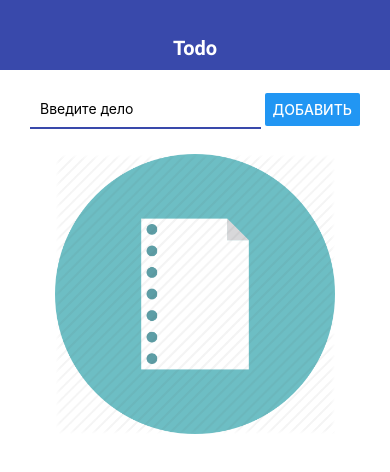
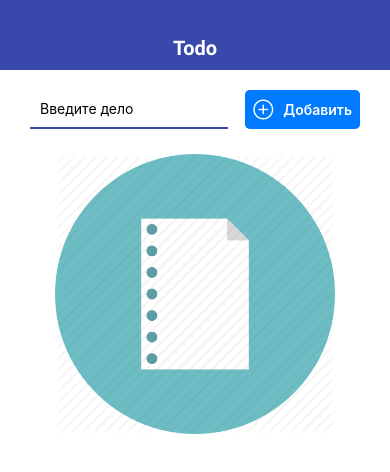
Before and after one commit to DmitriyVrnn/react-native_todo, a React Native app in the folder app/: screen / in a window 390 px wide. Shown: the top 472 px of the page. Built offline with nearby package versions, Linux system fonts and the light colour scheme.

Commit message:
AntDesign button

```diff
--- a/app/package.json
+++ b/app/package.json
@@ -8,6 +8,8 @@
     "eject": "expo eject"
   },
   "dependencies": {
+    "@expo/vector-icons": "^10.0.6",
+    "directory": "^0.1.0",
     "expo": "~36.0.0",
     "expo-font": "^8.0.0",
     "react": "~16.9.0",
--- a/app/src/components/AddTodo.js
+++ b/app/src/components/AddTodo.js
@@ -1,11 +1,14 @@
 import React, { useState } from 'react';
 import { View, StyleSheet, TextInput, Button, Alert } from "react-native";
-import {THEME} from "../theme";
+import { AntDesign  } from '@expo/vector-icons';
+
+import { THEME } from "../theme";
+
 
 export const AddTodo = ({ addTodo }) => {
   const [value, setValue] = useState('');
   const pressHandler = () => {
-    if(value.trim()){
+    if (value.trim()) {
       addTodo(value);
       setValue('');
     } else {
@@ -13,7 +16,7 @@
     }
   };
 
-  return(
+  return (
     <View style={styles.wrapper}>
       <TextInput style={styles.input}
                  onChangeText={setValue}
@@ -22,9 +25,12 @@
                  autoCorrect={false}
                  autoCapitalize="none"
       />
-      <Button title="Добавить"
+      <AntDesign.Button onPress={pressHandler} name="pluscircleo">
+        Добавить
+      </AntDesign.Button>
+      { /*<Button title="Добавить"
               style={styles.button}
-        onPress={pressHandler}/>
+              onPress={pressHandler}/>*/}
     </View>
   )
 };
@@ -37,13 +43,10 @@
     marginBottom: 15
   },
   input: {
-    width: '70%',
+    width: '60%',
     padding: 10,
     borderStyle: 'solid',
     borderBottomWidth: 2,
     borderBottomColor: THEME.MAIN_COLOR
   },
-  button: {
-
-  },
-})
+});
```
Also changed, not shown: 1 other file (tests, documents, lock files or other folders). Lines whose indentation alone changed are shown as unchanged.
